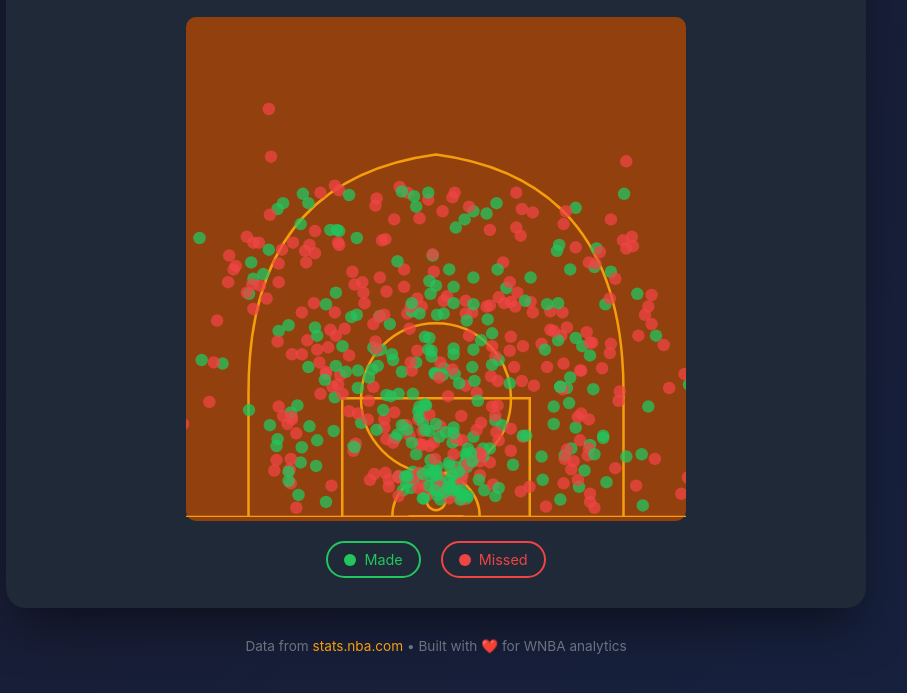
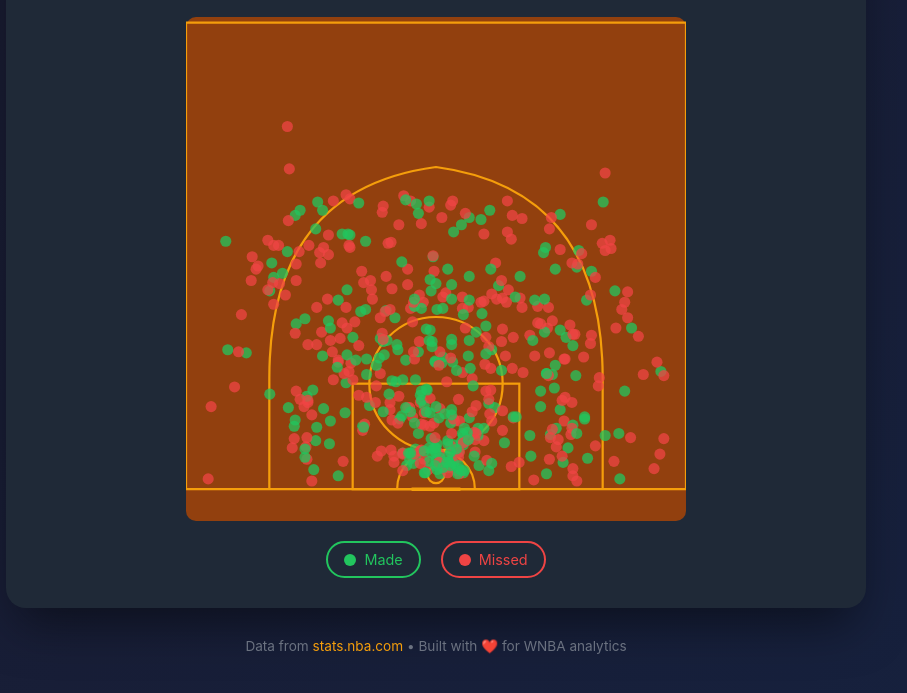
Before and after one commit to keerthi-manur/WNBA_Shot_Charts, a plain HTML site: page index.html in a window 1280 px wide. Shown: the part 405-1098 px from the top of the page, without its empty margins (204-1111 px from the left). Drawn offline with Linux system fonts and the light colour scheme.

Commit message:
Update index.html

```diff
--- a/index.html
+++ b/index.html
@@ -242,7 +242,7 @@
 
       <div class="court-wrapper">
         <div class="court">
-          <svg id="courtSvg" viewBox="50 50 400 400"></svg>
+          <svg id="courtSvg" viewBox="25 25 450 450"></svg>
         </div>
       </div>
 
```
